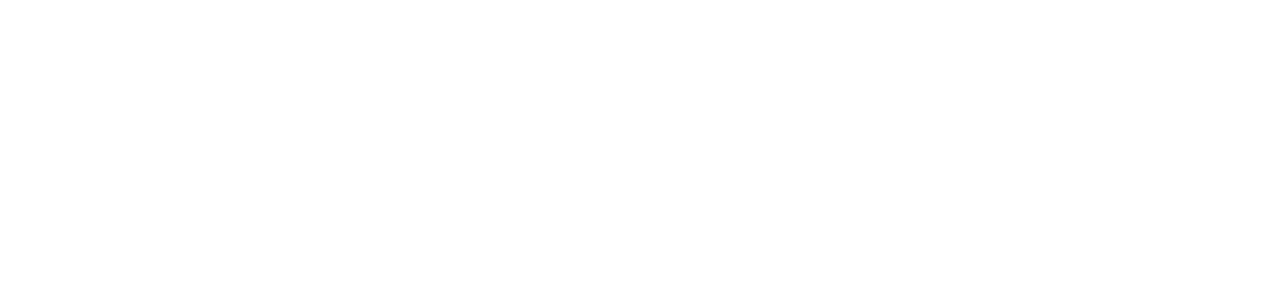
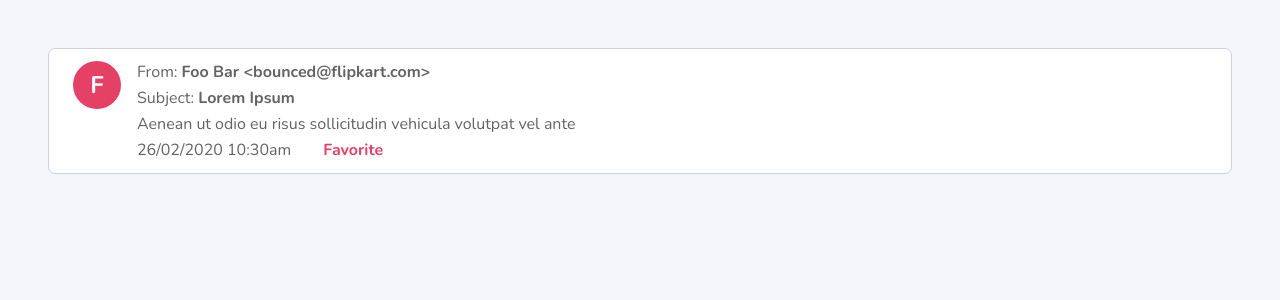
Before and after one commit to bmar268/702-WebMailClient, a React (Create React App) app: page / in a window 1280 px wide. Shown: the top 300 px of the page. Built offline with nearby package versions, Linux system fonts and the light colour scheme.

Commit message:
email preview card

```diff
--- a/src/App.js
+++ b/src/App.js
@@ -1,7 +1,10 @@
+import { EmailCard } from "./components/email-card";
+import "./styles/styles.css"
 
 function App() {
   return (
     <div className="App">
+      <EmailCard />
     </div>
   );
 }
--- a/src/components/email-card/email-card.css
+++ b/src/components/email-card/email-card.css
@@ -0,0 +1,27 @@
+.email-card-wr {
+    background-color: var(--card-background);
+    padding: 0.75rem 1.5rem;
+    border: 1px solid var(--border);
+    border-radius: var(--br-sq);
+    margin: 3rem;
+    gap: 1rem;
+}
+
+.avatar {
+    background-color: var(--accent);
+    color: var(--white);
+    font-size: 1.5rem;
+    font-weight: bold;
+    height: 3rem;
+    width: 3rem;
+    border-radius: 50%;
+}
+
+.email-card-content {
+    gap: 0.25rem;
+}
+
+.email-card-favorite {
+    color: var(--accent);
+    margin-left: 2rem;
+}
--- a/src/components/email-card/index.jsx
+++ b/src/components/email-card/index.jsx
@@ -0,0 +1,19 @@
+import "./email-card.css";
+
+export const EmailCard = () => {
+    return(
+        <div className="email-card-wr u_fx-row">
+            <div className="avatar u_fx-cn">F</div>
+
+            <div className="email-card-content u_fx-col">
+                <p>From: <strong><span>Foo Bar</span> <span>&lt;bounced@flipkart.com&gt;</span></strong></p>
+                <p>Subject: <strong>Lorem Ipsum</strong></p>
+                <p>Aenean ut odio eu risus sollicitudin vehicula volutpat vel ante</p>
+                <section className="u_fx-row">
+                    <p>26/02/2020 <time>10:30</time>am </p>
+                    <p className="email-card-favorite"><strong>Favorite</strong></p>
+                </section>
+            </div>
+        </div>
+    );
+}
--- a/src/components/index.js
+++ b/src/components/index.js
@@ -0,0 +1 @@
+export { EmailCard } from "./email-card";
--- a/src/styles/styles.css
+++ b/src/styles/styles.css
@@ -9,6 +9,7 @@
 
 body {
     background-color: var(--background);
+    color: var(--text);
     font-family: var(--nunito);
     scroll-behavior: smooth;
 }
--- a/src/styles/utility.css
+++ b/src/styles/utility.css
@@ -0,0 +1,24 @@
+/* flex */
+.u_fx-row,
+.u_fx-col {
+    display: flex;
+    flex-wrap: nowrap;
+}
+
+.u_fx-row {
+    flex-direction: row;
+}
+
+.u_fx-col {
+    flex-direction: column;
+}
+
+.u_fx-al-fs {
+    align-items: flex-start;
+}
+
+.u_fx-cn {
+    display: flex;
+    justify-content: center;
+    align-items: center;
+}
--- a/src/styles/variables.css
+++ b/src/styles/variables.css
@@ -7,9 +7,16 @@
 
     /* colors */
     --accent: #e54065;
+    --white: #ffffff;
+    --black: #000000;
     --background: #f4f5f9;
     --border: #cfd2dc;
     --text: #636363;
     --filter-btn: #e1e4ea;
+    --card-background: #ffffff;
     --read-background: #f2f2f2;
+
+    /* border radius */
+    --br-sq: 7px;
+    --br-cr: 2rem;
 }
```
